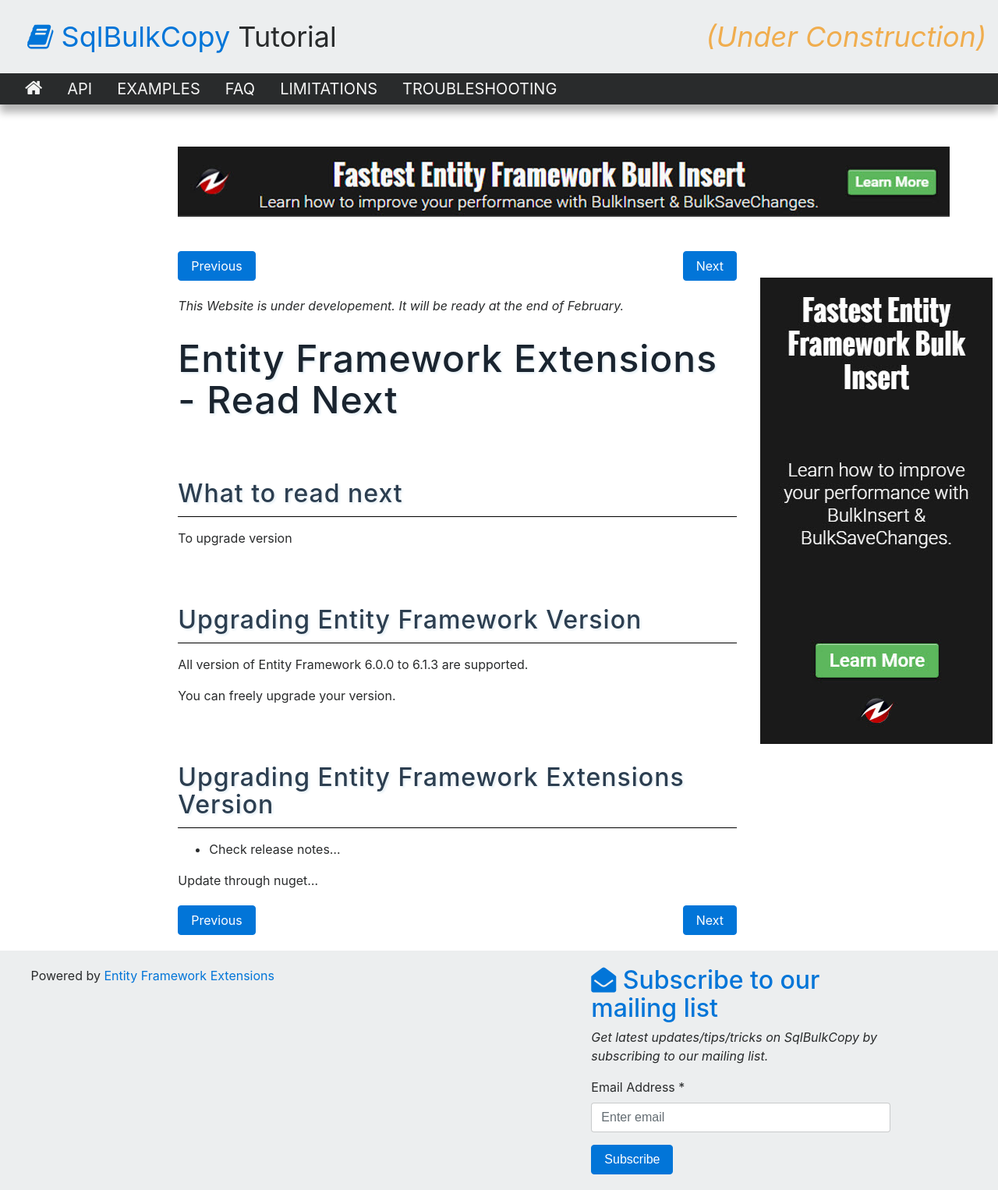
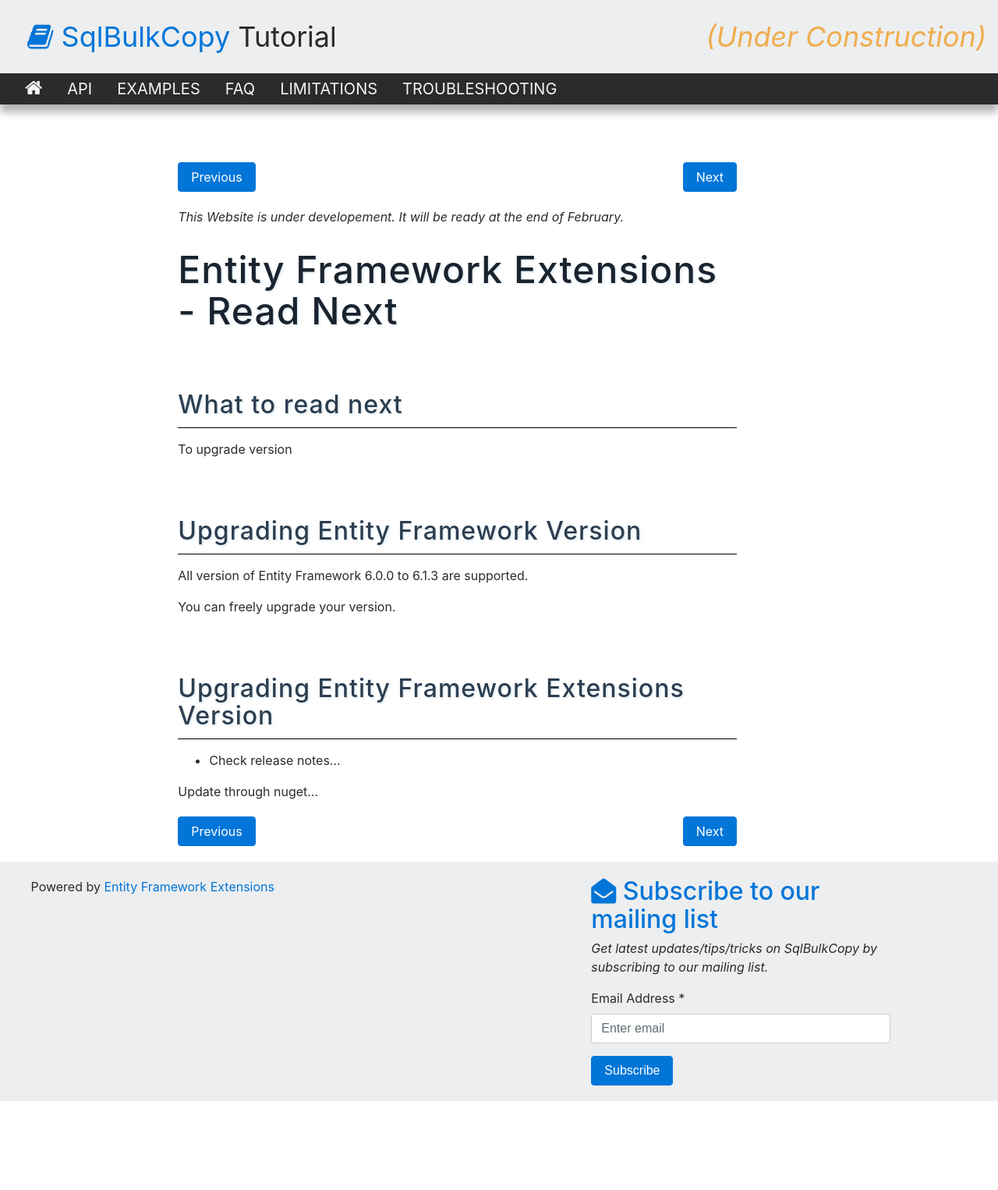
Before and after one commit to zzzprojects/EntityFramework-Extensions, a Jekyll site: the page built from docs/pages/tutorials/read-next.md, in a window 1280 px wide. Shown: the whole page at 78% size. Built offline with Jekyll 4.4.1, drawn with Linux system fonts in a browser that asks for light colours; nearby versions of some CDN libraries; after the commit the page ends 1412 px from its top, so only the background shows below that.

Commit message:
Update default.html

```diff
--- a/docs/_layouts/default.html
+++ b/docs/_layouts/default.html
@@ -134,8 +134,6 @@ header .navbar .active {
 			</div>
 			<div class="col-sm-7">
 				<br />
-				<div><a href="http://entityframework-extensions.net/?z=sqlbulkcopy-top"><img src="images/entity-framework-extensions-top.jpg" /></a></div>
-				<br />
 				<article>
 	{% for num in (0..site.data.pages.size) %}
 	    {% assign page2 = site.data.pages[num] %}
@@ -177,7 +175,6 @@ header .navbar .active {
 
 		<div class="col-sm-3">
 			<br /><br /><br /><br /><br /><br /><br /><br />
-			<a href="http://entityframework-extensions.net/?z=sqlbulkcopy-right"><img src="images/entity-framework-extensions-right.jpg" /></a>
 		</div>
 {% else %}
 			<div class="col-sm-1"></div>
```
